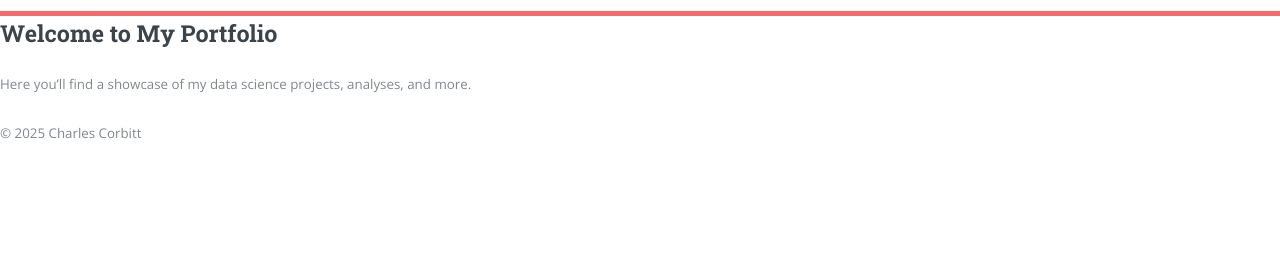
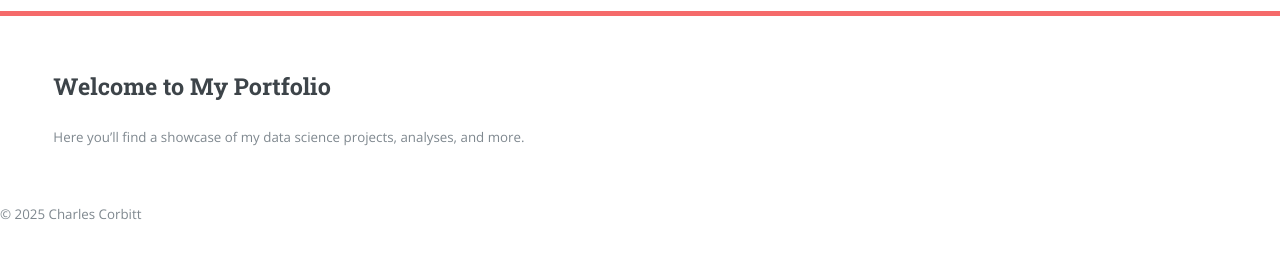
Before and after one commit to CharlesCorbitt/charlescorbitt.github.io, a plain HTML site: page index.html in a window 1280 px wide. Shown: the part 130-388 px from the top of the page. Drawn offline with nearby package versions, Linux system fonts and the light colour scheme.

Commit message:
Update index.html

```diff
--- a/index.html
+++ b/index.html
@@ -18,11 +18,12 @@
         </nav>
     </header>
     <main>
-        <section id="intro">
-            <h2>Welcome to My Portfolio</h2>
-            <p>Here you’ll find a showcase of my data science projects, analyses, and more.</p>
-        </section>
-        <!-- You can add a projects preview here -->
+        <div class="inner">
+            <section id="intro">
+                <h2>Welcome to My Portfolio</h2>
+                <p>Here you’ll find a showcase of my data science projects, analyses, and more.</p>
+            </section>
+        </div>
     </main>
     <footer>
         <p>&copy; 2025 Charles Corbitt</p>
```
